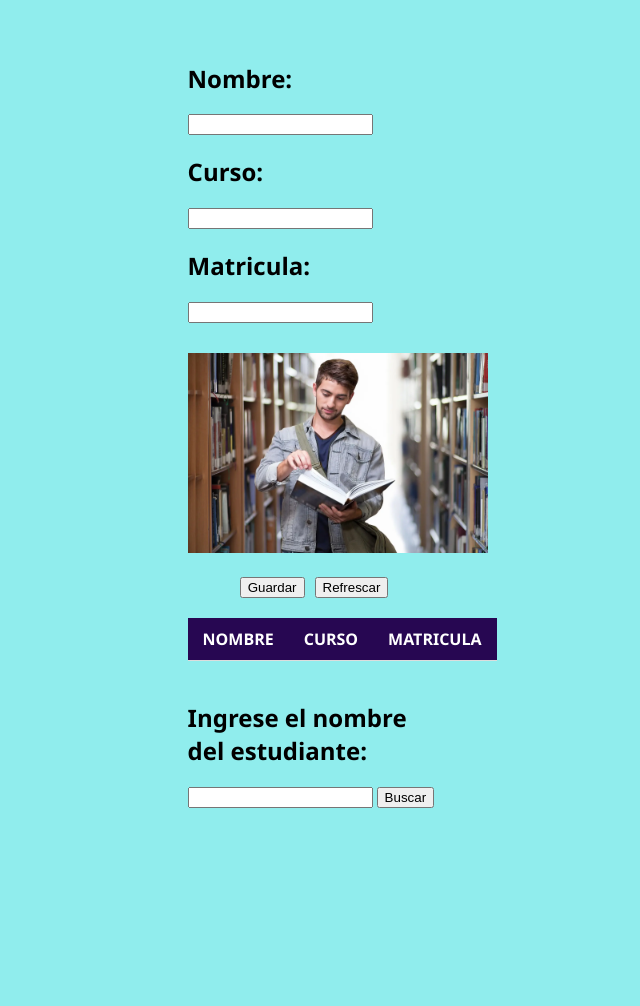
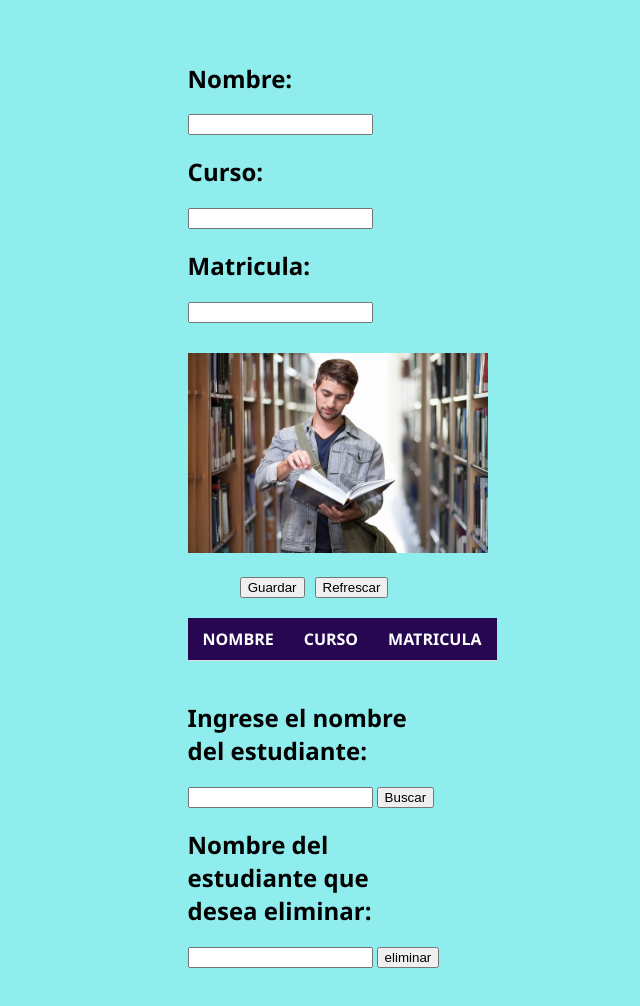
Before and after one commit to Hidalgo369/Grupo-4, a plain HTML site: page GestionEstudiantes_LeythonHidalgo/gestionMaterias_Leython_Hidalgo.html in a window 1280 px wide. Shown: the part 86-1092 px from the top of the page, without its empty margins (326-966 px from the left). Before the commit the page ends 957 px from the top, so only its background shows below. Drawn offline with Linux system fonts and the light colour scheme.

Commit message:
Funcion eliminar

```diff
--- a/GestionEstudiantes_LeythonHidalgo/gestionMaterias_Leython_Hidalgo.html
+++ b/GestionEstudiantes_LeythonHidalgo/gestionMaterias_Leython_Hidalgo.html
@@ -32,6 +32,11 @@
             <input type="text" id="idEstudiante" />
             <input type="button" value="Buscar" onclick="buscarEstudiante();">
         </div>
+        <div>
+            <h2>Nombre del estudiante que desea eliminar:</h2>
+            <input type="text" id="txtEliminar"/>
+            <input type="button" value="eliminar" onclick="eliminarMateria();"/>
+        </div>
     </div>
 </body>
 
--- a/GestionEstudiantes_LeythonHidalgo/gestionMaterias_Leython_Hidalgo.js
+++ b/GestionEstudiantes_LeythonHidalgo/gestionMaterias_Leython_Hidalgo.js
@@ -52,3 +52,20 @@ buscarEstudiante = function () {
     }
     return alert("Estudiante no encontrado");
 }
+
+eliminarMateria = function () {
+    buscarEliminar = recuperarTexto("txtEliminar");
+    let encontrado = false;
+    for (let i = 0; i < estudiantes.length; i++) {
+        if (estudiantes[i].nombre == buscarEliminar) {
+            estudiantes.splice(i, 1);
+            alert("Estudiante eliminado exitosamente");
+            refrescarEstudiante();
+            encontrado = true;
+        }
+        if (!encontrado) {
+            alert("El estudiante no se encontró");
+        }
+    }
+
+}
```
Also changed, not shown: Gestión Matriculación/index.html (added).
